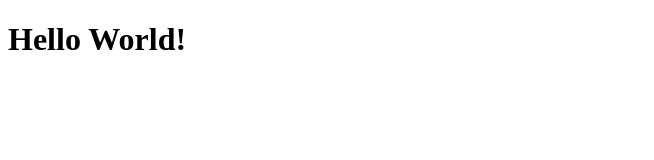
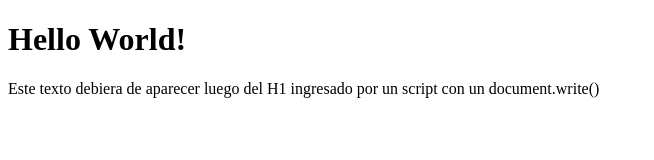
Before and after one commit to FedericoPetroni/prueba1, a plain HTML site: page index.html in a window 1280 px wide. Shown: the whole page, without its empty margins (0-654 px from the left). Drawn offline with Linux system fonts and the light colour scheme.

Commit message:
Primer commit

```diff
--- a/index.html
+++ b/index.html
@@ -12,6 +12,7 @@
 
 <body>
     <script src="js/first_program.js"></script>
+    <p>Este texto debiera de aparecer luego del H1 ingresado por un script con un document.write()</p>
 </body>
 
 </html>
```
